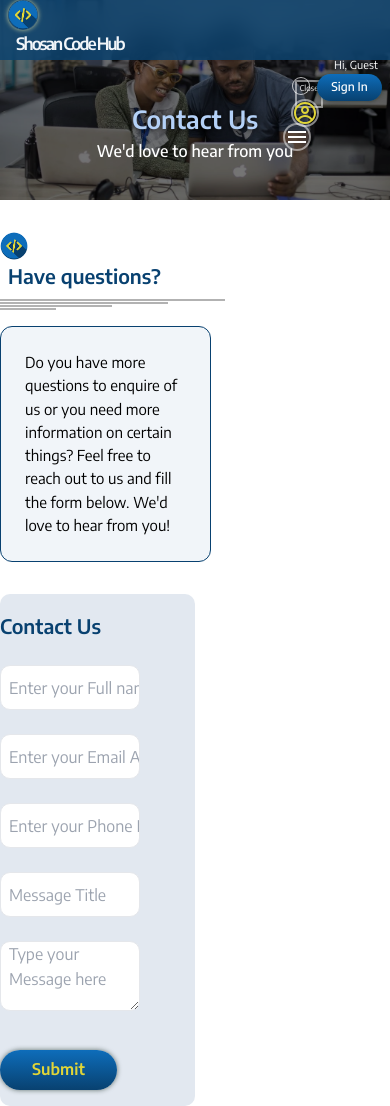
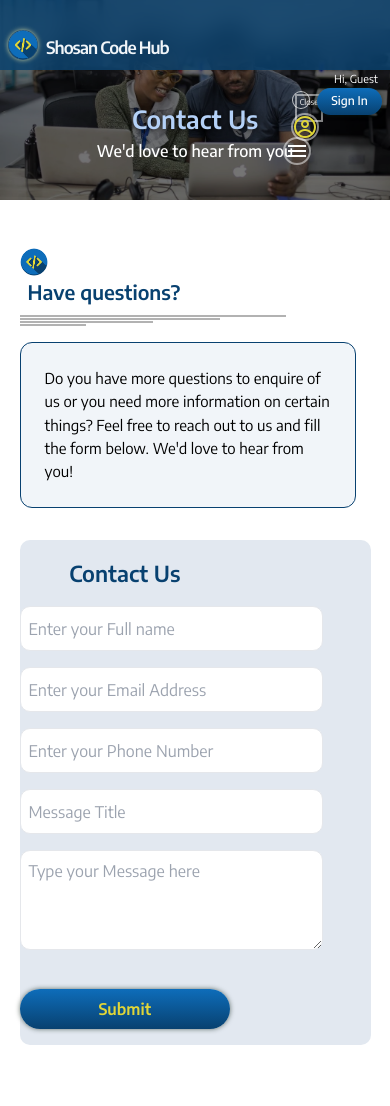
Before and after one commit to Kennius7/shosan-academy-app, a React (Vite) app: page /contact in a window 390 px wide. After the commit the page ends 1061 px from the top, so only its background shows below. Built offline with nearby package versions, Linux system fonts and the light colour scheme.

Commit message:
setting up the user interface - 06

```diff
--- a/src/components/ContactUsSection.jsx
+++ b/src/components/ContactUsSection.jsx
@@ -25,7 +25,8 @@ const ContactUsSection = () => {
     }
 
     return (
-        <section className="w-full flexAround">
+        <section className="w-full flex sm:flex-row flex-col sm:justify-around justify-center
+            sm:items-start items-center my-4">
             <div className="sm:w-[40%] w-[90%] flexColStart mt-8">
                 <div className="w-full flexColCenter">
                     <div className="w-full flexCenter">
@@ -34,29 +35,32 @@ const ContactUsSection = () => {
                             Have questions?
                         </div>
                     </div>
-                    <div className="flexColCenter w-[80%] mt-2">
+                    <div className="flexColCenter sm:w-[80%] w-[95%] mt-2">
                         <hr className="border-[1px] border-black/30 w-[80%] mb-[1px]" />
                         <hr className="border-[1px] border-black/30 w-[60%] mb-[1px]" />
                         <hr className="border-[1px] border-black/30 w-[40%] mb-[1px]" />
                         <hr className="border-[1px] border-black/30 w-[20%] mb-[1px]" />
                     </div>
                 </div>
-                <div className="w-[60%] flexCenter mt-4 border border-secondaryBlue rounded-xl p-6 bg-slate-100">
+                <div className="sm:w-[60%] w-[96%] flexCenter mt-4 border border-secondaryBlue
+                    rounded-xl p-6 bg-slate-100">
                     <div className="text-[15px] font-EncodeSans">
                         Do you have more questions to enquire of us or you need more information on certain things?
                         Feel free to reach out to us and fill the form below. We&apos;d love to hear from you!
                     </div>
                 </div>
             </div>
-            <div className="w-[50%] mt-8 flexColCenter">
+            <div className="sm:w-[50%] w-[90%] mt-8 flexColCenter">
                 <form
                     onSubmit={handleSubmit}
-                    className="w-full flexColCenter bg-slate-200 py-4 rounded-[10px]"
+                    className="w-full flexColCenter bg-slate-200 sm:py-10 py-4 rounded-[10px]"
                 >
-                    <div className="font-semibold text-secondaryBlue text-[20px]">
+                    <div className="font-semibold text-secondaryBlue sm:text-[25px] text-[22px] w-[60%] h-[35px
+                        rounded-[10px] text-center flexCenter"
+                    >
                         Contact Us
                     </div>
-                    <div className="w-[80%] flexColCenter mt-6">
+                    <div className="sm:w-[80%] w-[96%] flexColCenter sm:mt-7 mt-4">
                         <input
                             name="name"
                             type="text"
@@ -64,11 +68,11 @@ const ContactUsSection = () => {
                             value={name}
                             onChange={handleChange}
                             placeholder="Enter your Full name"
-                            className="w-[90%] h-[45px] rounded-[10px] pl-2 border-[1px]
+                            className="w-[90%] h-[45px] rounded-[10px] pl-2 border-[1px] transition-all duration-1000
                             focus:shadow-[0px_0px_5px_0px_#000205] outline-none focus:border-secondaryBlue"
                         />
                     </div>
-                    <div className="w-[80%] flexColCenter mt-6">
+                    <div className="sm:w-[80%] w-[96%] flexColCenter sm:mt-6 mt-4">
                         <input
                             name="email"
                             type="email"
@@ -76,11 +80,11 @@ const ContactUsSection = () => {
                             value={email}
                             onChange={handleChange}
                             placeholder="Enter your Email Address"
-                            className="w-[90%] h-[45px] rounded-[10px] pl-2 border-[1px]
+                            className="w-[90%] h-[45px] rounded-[10px] pl-2 border-[1px] transition-all duration-1000
                             focus:shadow-[0px_0px_5px_0px_#000205] outline-none focus:border-secondaryBlue"
                         />
                     </div>
-                    <div className="w-[80%] flexColCenter mt-6">
+                    <div className="sm:w-[80%] w-[96%] flexColCenter sm:mt-6 mt-4">
                         <input
                             name="number"
                             type="text"
@@ -88,30 +92,30 @@ const ContactUsSection = () => {
                             value={number}
                             onChange={handleChange}
                             placeholder="Enter your Phone Number"
-                            className="w-[90%] h-[45px] rounded-[10px] pl-2 border-[1px]
+                            className="w-[90%] h-[45px] rounded-[10px] pl-2 border-[1px] transition-all duration-1000
                             focus:shadow-[0px_0px_5px_0px_#000205] outline-none focus:border-secondaryBlue"
                         />
                     </div>
-                    <div className="w-[80%] flexColCenter mt-6">
+                    <div className="sm:w-[80%] w-[96%] flexColCenter sm:mt-6 mt-4">
                         <input
                             name="subject"
                             type="text"
                             value={subject}
                             onChange={handleChange}
                             placeholder="Message Title"
-                            className="w-[90%] h-[45px] rounded-[10px] pl-2 border-[1px]
+                            className="w-[90%] h-[45px] rounded-[10px] pl-2 border-[1px] transition-all duration-1000
                             focus:shadow-[0px_0px_5px_0px_#000205] outline-none focus:border-secondaryBlue"
                         />
                     </div>
-                    <div className="w-[80%] flexColCenter mt-6">
+                    <div className="sm:w-[80%] w-[96%] flexColCenter sm:mt-6 mt-4">
                         <textarea
                             name="message"
                             type="text"
                             value={message}
                             onChange={handleChange}
                             placeholder="Type your Message here"
-                            className="w-[90%] h-[70px] rounded-[10px] pl-2 border-[1px]
-                            focus:shadow-[0px_0px_5px_0px_#000205] outline-none focus:border-secondaryBlue"
+                            className="w-[90%] h-[100px] rounded-[10px] pl-2 border-[1px] transition-all duration-1000
+                            focus:shadow-[0px_0px_5px_0px_#000205] outline-none focus:border-secondaryBlue p-2"
                         />
                     </div>
                     <div className="w-full mt-8 flexCenter">
--- a/src/components/Navbar.jsx
+++ b/src/components/Navbar.jsx
@@ -29,9 +29,9 @@ const Navbar = () => {
     const isActive = (path) => location.pathname === path ? 'active' : '';
 
     return (
-        <nav className="w-full h-[60px] bg-secondaryBlue/80 fixed z-10 flexBetween backdrop-blur-md px-2">
+        <nav className="w-full sm:h-[60px] h-[70px] bg-secondaryBlue/80 fixed z-10 flexBetween backdrop-blur-md px-2">
             {/*Logo Section block*/}
-            <Link to={"/"} className="flexStart">
+            <Link to={"/"} className="h-full sm:pb-0 pb-[10px] flex flex-row justify-start sm:items-center items-end">
                 <img
                     src={Logo}
                     alt="logo"
@@ -39,7 +39,7 @@ const Navbar = () => {
                     rounded-full shadow-[0px_0px_5px_0px_#faf5aac2]"
                 />
                 <div className="font-semibold text-start text-slate-100 md:text-[18px] ss:text-[14px] text-[17px]
-                    sm:pl-[10px] ml-2 ss:tracking-[0] -tracking-[2px]">
+                    sm:pl-[10px] ml-2 ss:tracking-[0] -tracking-[1px]">
                     Shosan Code Hub
                 </div>
             </Link>
--- a/src/index.css
+++ b/src/index.css
@@ -58,6 +58,8 @@ h1 { @apply flex flex-row justify-center items-center };
 .flexColStartEnd { @apply flex flex-col justify-start items-end }
 .flexColEndStart { @apply flex flex-col justify-end items-start }
 
+.flexAroundStart { @apply flex flex-row justify-around items-start};
+
 .helloWorld {
   height: 400px;
   width: 100%;
@@ -66,7 +68,7 @@ h1 { @apply flex flex-row justify-center items-center };
   justify-content: center;
   align-items: center;
   color: #faf5aac2;
-  color: #000205;
+  color: #0002056e;
   position: static;
 }
 
```
